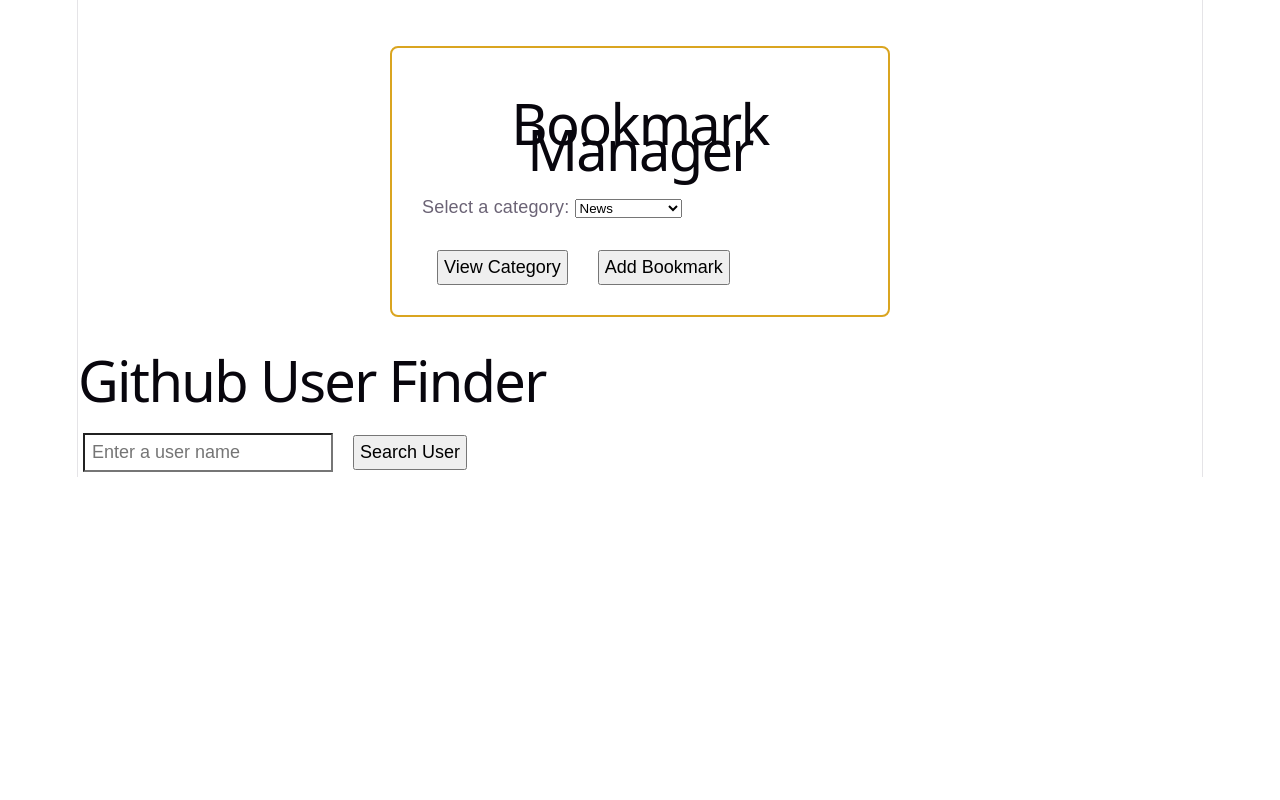
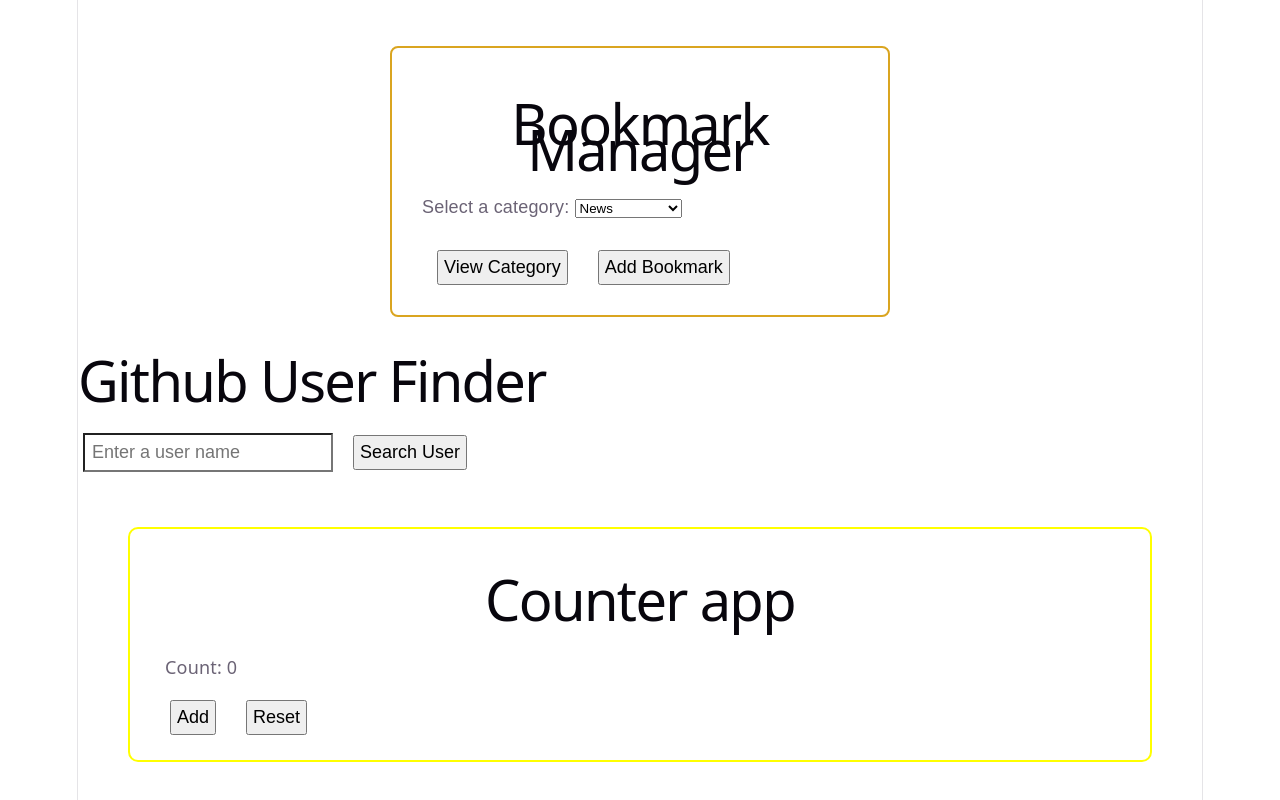
Before and after one commit to nHallecn/freecodecampReact, a React (Vite) app: page / in a window 1280 px wide. Shown: the part 3826-4626 px from the top of the page. Before the commit the page ends 4303 px from the top, so only its background shows below. Built offline with nearby package versions, Linux system fonts and the light colour scheme.

Commit message:
modified:   src/App.jsx 	new file:   src/sections/Counter.jsx

```diff
--- a/src/App.jsx
+++ b/src/App.jsx
@@ -8,6 +8,7 @@
 import PalidromeChecker from './sections/PalidromeChecker.jsx'
 import BookmarkManager from './sections/BookmarkManager.jsx'
 import GithubUserFinder from './sections/GithubUserFinder.jsx'
+import Counter from './sections/Counter.jsx'
 
 const App = () => {
   return (
@@ -21,6 +22,7 @@
       <PalidromeChecker />
       <BookmarkManager />
       <GithubUserFinder />
+      <Counter />
     </div>
   )
 }
--- /dev/null
+++ b/src/sections/Counter.jsx
@@ -0,0 +1,24 @@
+import React, { useState } from 'react'
+
+const Counter = () => {
+
+    const [count, setCount]  = useState(0);
+
+  return (
+    <div style={{
+        margin: '50px',
+        padding: '25px',
+        border: '2px solid yellow',
+        borderRadius: '10px',
+    }} >
+        <h1 style={{
+            textAlign:'center'
+        }}>Counter app</h1>
+        <p>Count: {count} </p>
+        <button onClick={(e)=>setCount(count+1)}>Add</button>
+        <button onClick={(e)=>setCount(0)}>Reset</button>
+    </div>
+  )
+}
+
+export default Counter
```
